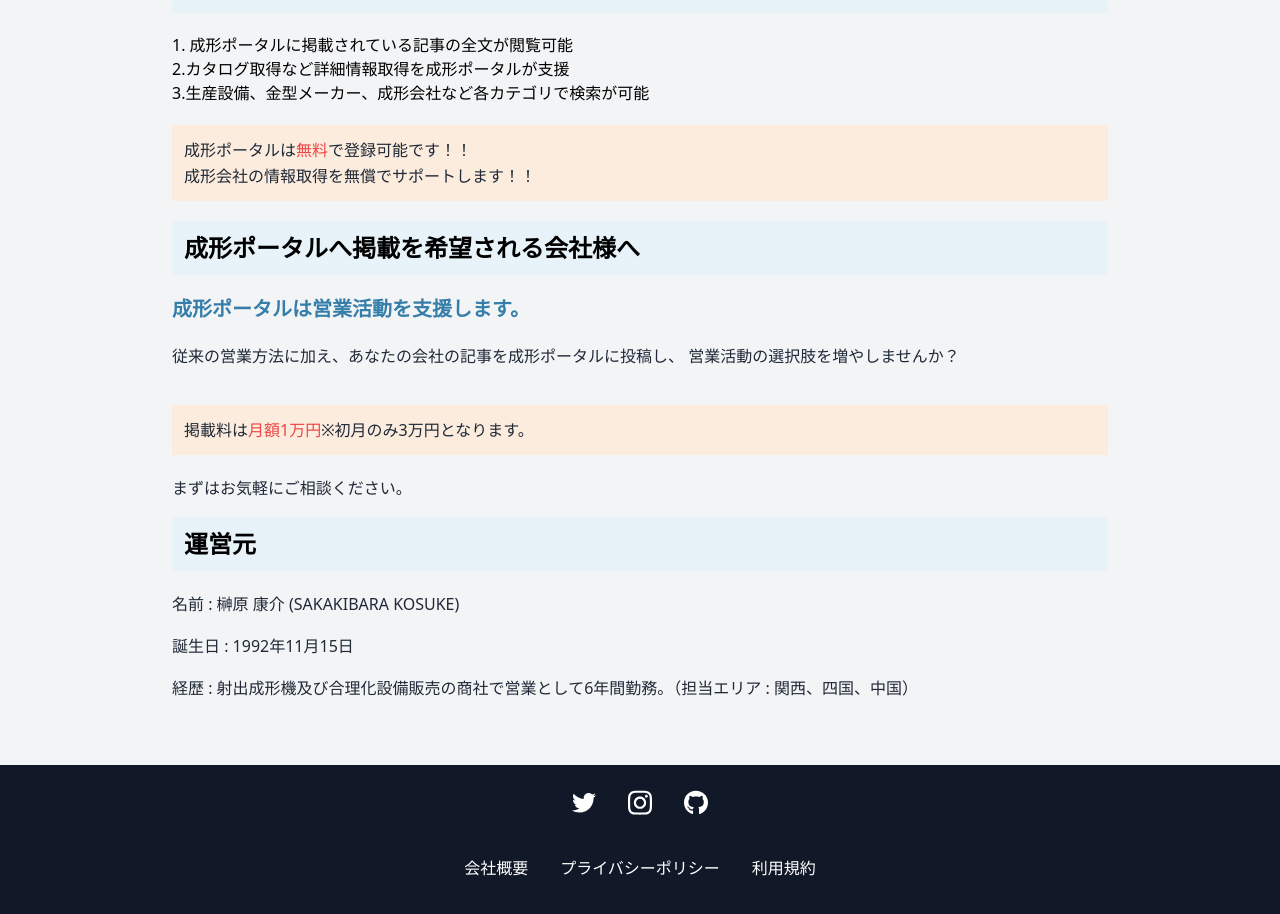
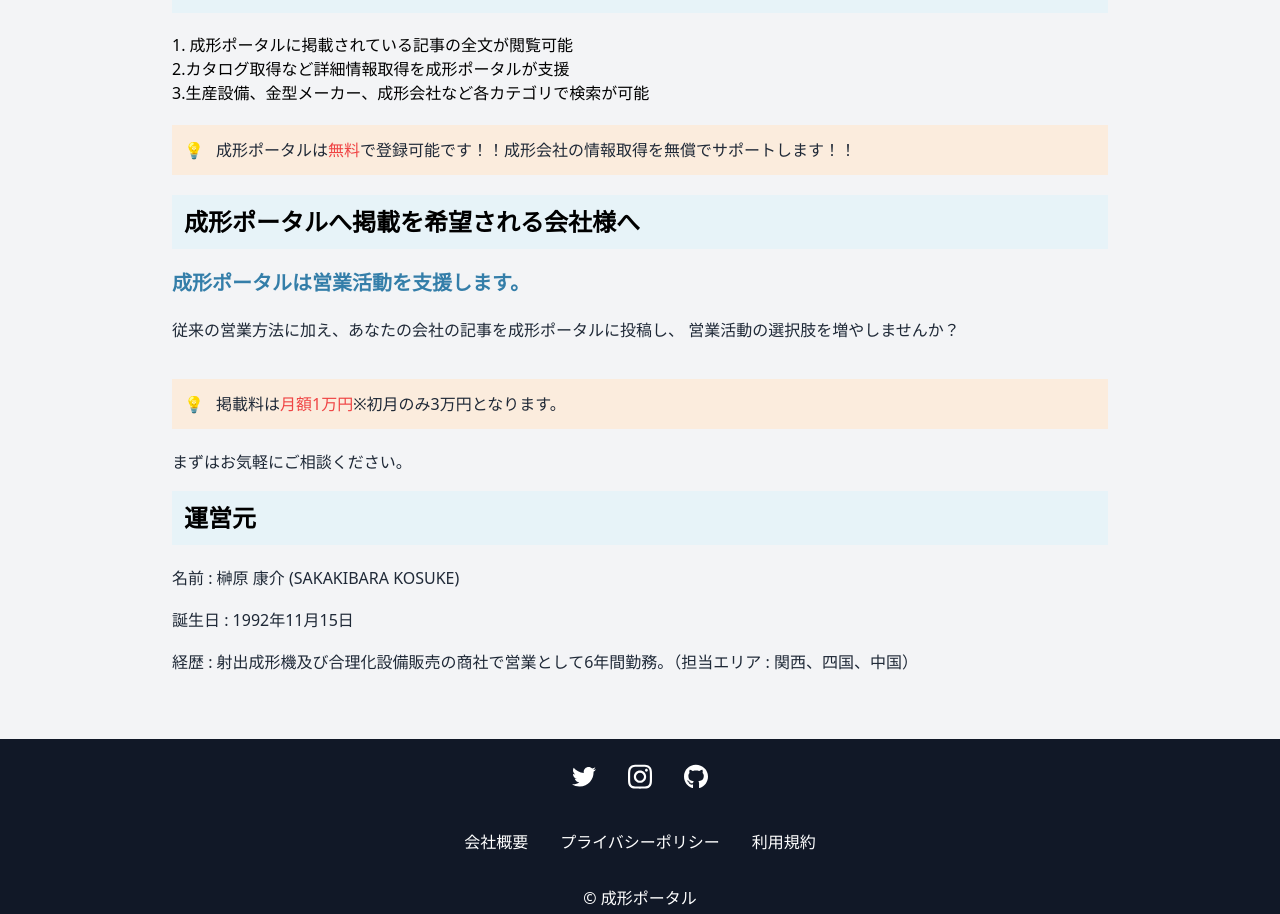
Before and after one commit to SatakeYusuke19920527/next-blog2, a Next.js app: page /aboutUs in a window 1280 px wide. Shown: the part 1041-1955 px from the top of the page. Built offline with nearby package versions, Linux system fonts and the light colour scheme; no server answers.

Commit message:
クリーンルームの実装で不足分を追加

```diff
--- a/components/Search.tsx
+++ b/components/Search.tsx
@@ -90,6 +90,7 @@ const Search = ({
       setResin([]);
       setIso([]);
       setProto([]);
+      setCleanRoom([]);
     };
 
     const startSearch = async () => {
--- a/pages/aboutUs.tsx
+++ b/pages/aboutUs.tsx
@@ -33,9 +33,9 @@ const AboutUs = () => {
           <li>3.生産設備、金型メーカー、成形会社など各カテゴリで検索が可能</li>
         </ol>
         <p className="my-5 p-3" style={{ backgroundColor: '#FBECDD' }}>
-          成形ポータルは<span className="text-red-500">無料</span>
-          で登録可能です！！<br />
-          成形会社の情報取得を無償でサポートします！！
+          <span className="mr-3">💡</span>成形ポータルは
+          <span className="text-red-500">無料</span>
+          で登録可能です！！成形会社の情報取得を無償でサポートします！！
         </p>
         <h3 className="w-full p-3 mb-5" style={{ backgroundColor: '#E7F3F8' }}>
           成形ポータルへ掲載を希望される会社様へ
@@ -48,7 +48,8 @@ const AboutUs = () => {
           営業活動の選択肢を増やしませんか？
         </p>
         <p className="my-5 p-3" style={{ backgroundColor: '#FBECDD' }}>
-          掲載料は<span className="text-red-500">月額1万円</span>
+          <span className="mr-3">💡</span>掲載料は
+          <span className="text-red-500">月額1万円</span>
           ※初月のみ3万円となります。
         </p>
         <p>まずはお気軽にご相談ください。</p>
```
